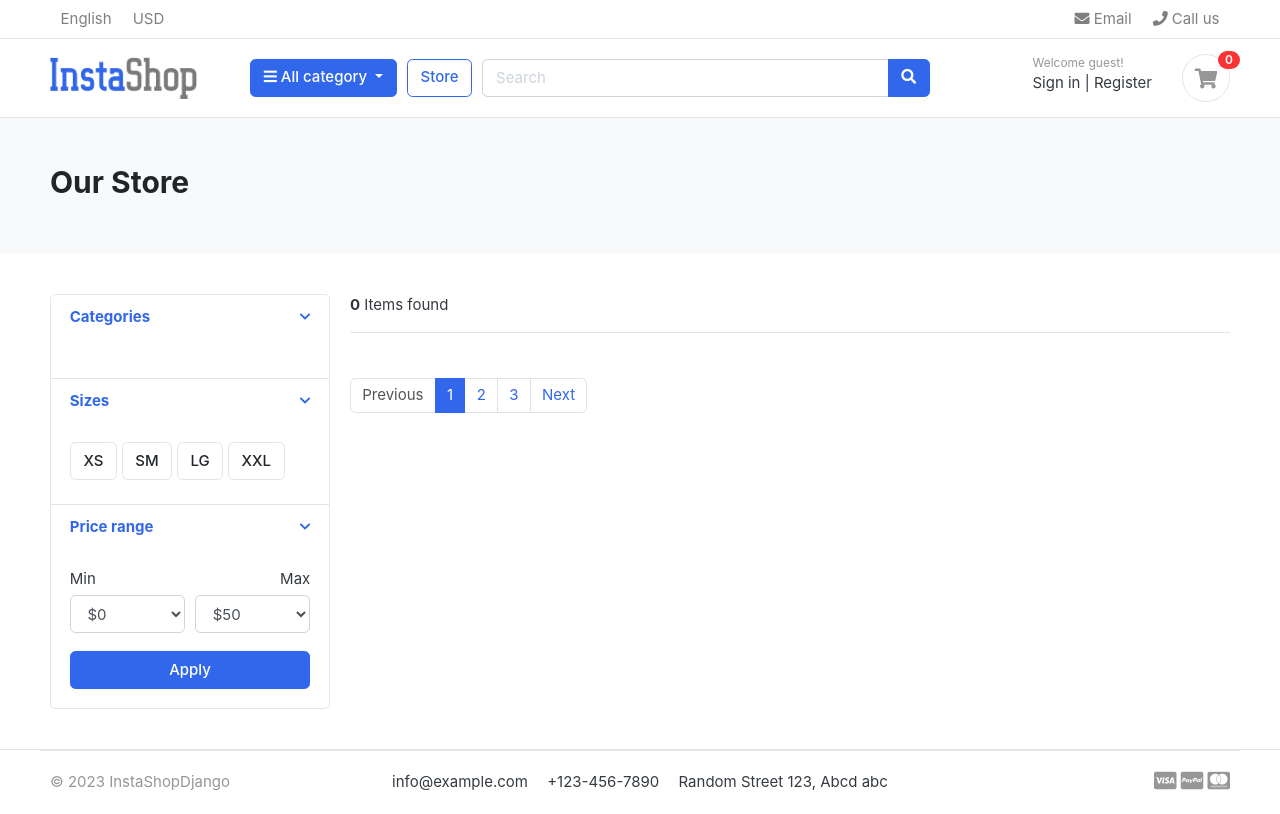
After one commit to PyMustafa/InstaShop, a Django app: page /store/ in a window 1280 px wide. The commit adds this page. Run offline with Django 5.2, Linux system fonts and the light colour scheme; data that the repository does not hold is empty; some libraries are stand-ins or nearby versions; some web fonts are replaced.

Commit message:
Store templates & context_processors

```diff
--- a/core/settings/base.py
+++ b/core/settings/base.py
@@ -65,6 +65,8 @@ TEMPLATES = [
                 'django.template.context_processors.request',
                 'django.contrib.auth.context_processors.auth',
                 'django.contrib.messages.context_processors.messages',
+
+                'utils.context_processors.categories_context',
             ],
         },
     },
--- a/core/urls.py
+++ b/core/urls.py
@@ -17,10 +17,12 @@ Including another URLconf
 from django.conf import settings
 from django.conf.urls.static import static
 from django.contrib import admin
-from django.urls import path
+from django.urls import path, include
 from store import views
 
 urlpatterns = [
     path('admin/', admin.site.urls),
-    path('', views.home, name='home')
+    path('', views.home, name='home'),
+    path('store/', include('store.urls'))
+
 ] + static(settings.MEDIA_URL, document_root=settings.MEDIA_ROOT)
--- a/store/models.py
+++ b/store/models.py
@@ -1,4 +1,5 @@
 from django.db import models
+from django.urls import reverse
 from django.utils.text import slugify
 
 
@@ -25,6 +26,9 @@ class Category(models.Model):
         verbose_name = "Category"
         verbose_name_plural = "Categories"
         ordering = ['-created_at']
+
+    def get_url(self):
+        return reverse('category-products', args=[self.slug])
 
     def save(self, *args, **kwargs):
         if not self.slug:
--- /dev/null
+++ b/store/templates/store/store.html
@@ -0,0 +1,171 @@
+{% extends 'base.html' %}
+{% load static %}
+
+{% block content %}
+    <!-- ========================= SECTION PAGETOP ========================= -->
+    <section class="section-pagetop bg">
+        <div class="container">
+            <h2 class="title-page">Our Store</h2>
+
+        </div> <!-- container //  -->
+    </section>
+    <!-- ========================= SECTION INTRO END// ========================= -->
+
+    <!-- ========================= SECTION CONTENT ========================= -->
+    <section class="section-content padding-y">
+        <div class="container">
+
+            <div class="row">
+                <aside class="col-md-3">
+
+                    <div class="card">
+                        <article class="filter-group">
+                            <header class="card-header">
+                                <a href="#" data-toggle="collapse" data-target="#collapse_1" aria-expanded="true"
+                                   class="">
+                                    <i class="icon-control fa fa-chevron-down"></i>
+                                    <h6 class="title">Categories</h6>
+                                </a>
+                            </header>
+                            <div class="filter-content collapse show" id="collapse_1" style="">
+                                <div class="card-body">
+
+                                    <ul class="list-menu">
+                                        {% for cat in categories %}
+                                            <li><a href="{{ cat.get_url }}"><b>{{ cat.name }}</b></a></li>
+                                        {% endfor %}
+                                    </ul>
+
+                                </div> <!-- card-body.// -->
+                            </div>
+                        </article> <!-- filter-group  .// -->
+                        <article class="filter-group">
+                            <header class="card-header">
+                                <a href="#" data-toggle="collapse" data-target="#collapse_4" aria-expanded="true"
+                                   class="">
+                                    <i class="icon-control fa fa-chevron-down"></i>
+                                    <h6 class="title">Sizes </h6>
+                                </a>
+                            </header>
+                            <div class="filter-content collapse show" id="collapse_4" style="">
+                                <div class="card-body">
+                                    <label class="checkbox-btn">
+                                        <input type="checkbox">
+                                        <span class="btn btn-light"> XS </span>
+                                    </label>
+
+                                    <label class="checkbox-btn">
+                                        <input type="checkbox">
+                                        <span class="btn btn-light"> SM </span>
+                                    </label>
+
+                                    <label class="checkbox-btn">
+                                        <input type="checkbox">
+                                        <span class="btn btn-light"> LG </span>
+                                    </label>
+
+                                    <label class="checkbox-btn">
+                                        <input type="checkbox">
+                                        <span class="btn btn-light"> XXL </span>
+                                    </label>
+                                </div><!-- card-body.// -->
+                            </div>
+                        </article> <!-- filter-group .// -->
+
+                        <article class="filter-group">
+                            <header class="card-header">
+                                <a href="#" data-toggle="collapse" data-target="#collapse_3" aria-expanded="true"
+                                   class="">
+                                    <i class="icon-control fa fa-chevron-down"></i>
+                                    <h6 class="title">Price range </h6>
+                                </a>
+                            </header>
+                            <div class="filter-content collapse show" id="collapse_3" style="">
+                                <div class="card-body">
+
+                                    <div class="form-row">
+                                        <div class="form-group col-md-6">
+                                            <label>Min</label>
+                                            <!-- <input class="form-control" placeholder="$0" type="number"> -->
+                                            <select class="mr-2 form-control">
+                                                <option value="0">$0</option>
+                                                <option value="50">$50</option>
+                                                <option value="100">$100</option>
+                                                <option value="150">$150</option>
+                                                <option value="200">$200</option>
+                                                <option value="500">$500</option>
+                                                <option value="1000">$1000</option>
+                                            </select>
+                                        </div>
+                                        <div class="form-group text-right col-md-6">
+                                            <label>Max</label>
+                                            <select class="mr-2 form-control">
+                                                <option value="50">$50</option>
+                                                <option value="100">$100</option>
+                                                <option value="150">$150</option>
+                                                <option value="200">$200</option>
+                                                <option value="500">$500</option>
+                                                <option value="1000">$1000</option>
+                                                <option value="2000">$2000+</option>
+                                            </select>
+                                        </div>
+                                    </div> <!-- form-row.// -->
+                                    <button class="btn btn-block btn-primary">Apply</button>
+                                </div><!-- card-body.// -->
+                            </div>
+                        </article> <!-- filter-group .// -->
+
+                    </div> <!-- card.// -->
+
+                </aside> <!-- col.// -->
+                <main class="col-md-9">
+
+                    <header class="border-bottom mb-4 pb-3">
+                        <div class="form-inline">
+                            <span class="mr-md-auto"><b>{{ product_count }}</b> Items found </span>
+
+                        </div>
+                    </header><!-- sect-heading -->
+
+                    <div class="row">
+                        {% for product in products %}
+                            <div class="col-md-4">
+                                <figure class="card card-product-grid">
+                                    <div class="img-wrap">
+                                        <img src="{{ product.image.url }}">
+
+                                    </div> <!-- img-wrap.// -->
+                                    <figcaption class="info-wrap">
+                                        <div class="fix-height">
+                                            <a href="./product-detail.html" class="title">{{ product.name }}</a>
+                                            <div class="price-wrap mt-2">
+                                                <span class="price">${{ product.price }}</span>
+                                            </div> <!-- price-wrap.// -->
+                                        </div>
+                                        <a href="#" class="btn btn-block btn-primary">Add to cart </a>
+                                    </figcaption>
+                                </figure>
+                            </div> <!-- col.// -->
+                        {% endfor %}
+                    </div> <!-- row end.// -->
+
+
+                    <nav class="mt-4" aria-label="Page navigation sample">
+                        <ul class="pagination">
+                            <li class="page-item disabled"><a class="page-link" href="#">Previous</a></li>
+                            <li class="page-item active"><a class="page-link" href="#">1</a></li>
+                            <li class="page-item"><a class="page-link" href="#">2</a></li>
+                            <li class="page-item"><a class="page-link" href="#">3</a></li>
+                            <li class="page-item"><a class="page-link" href="#">Next</a></li>
+                        </ul>
+                    </nav>
+
+                </main> <!-- col.// -->
+
+            </div>
+
+        </div> <!-- container .//  -->
+    </section>
+    <!-- ========================= SECTION CONTENT END// ========================= -->
+
+{% endblock content %}
--- /dev/null
+++ b/store/urls.py
@@ -0,0 +1,6 @@
+from django.urls import path
+from . import views
+urlpatterns = [
+    path('', views.store, name='store'),
+    path('<slug:category_slug>/', views.store, name='category-products'),
+]
--- a/store/views.py
+++ b/store/views.py
@@ -1,4 +1,4 @@
-from django.shortcuts import render
+from django.shortcuts import render, get_object_or_404
 
 from store.models import Product, Category
 
@@ -9,6 +9,23 @@ def home(request):
     product_count = products.count()
     context = {
         'products': products,
+    }
+    return render(request, 'home.html', context)
+
+
+def store(request, category_slug=None):
+    products = None
+    category = None
+
+    if category_slug:
+        category = get_object_or_404(Category, slug=category_slug)
+        products = Product.objects.filter(category=category, is_available=True)
+    else:
+        products = Product.objects.all().filter(is_available=True)
+
+    product_count = products.count()
+    context = {
+        'products': products,
         'product_count': product_count,
     }
-    return render(request, 'home.html', context)
+    return render(request, 'store/store.html', context)
--- a/templates/home.html
+++ b/templates/home.html
@@ -19,7 +19,7 @@
         <div class="container">
 
             <header class="section-heading">
-                <a href="./store.html" class="btn btn-outline-primary float-right">See all</a>
+                <a href="{% url 'store' %}" class="btn btn-outline-primary float-right">See all</a>
                 <h3 class="section-title">Popular products</h3>
             </header><!-- sect-heading -->
 
--- a/templates/includes/navbar.html
+++ b/templates/includes/navbar.html
@@ -28,7 +28,7 @@
         <div class="container">
             <div class="row align-items-center">
                 <div class="col-lg-2 col-md-3 col-6">
-                    <a href="store" class="brand-wrap">
+                    <a href="{% url 'home' %}" class="brand-wrap">
                         <img class="logo" src="{% static './images/logo.png' %}" alt="logo">
                     </a> <!-- brand-wrap.// -->
                 </div>
@@ -38,16 +38,13 @@
                             <i class="fa fa-bars"></i> All category
                         </button>
                         <div class="dropdown-menu">
-                            <a class="dropdown-item" href="#">Machinery / Mechanical Parts / Tools </a>
-                            <a class="dropdown-item" href="#">Consumer Electronics / Home Appliances </a>
-                            <a class="dropdown-item" href="#">Auto / Transportation</a>
-                            <a class="dropdown-item" href="#">Apparel / Textiles / Timepieces </a>
-                            <a class="dropdown-item" href="#">Home & Garden / Construction / Lights </a>
-                            <a class="dropdown-item" href="#">Beauty & Personal Care / Health </a>
+                            {% for cat in categories %}
+                                <a class="dropdown-item" href="{{ cat.get_url }}">{{ cat.name }}</a>
+                            {% endfor %}
                         </div>
                     </div>  <!-- category-wrap.// -->
                 </div> <!-- col.// -->
-                <a href="./store.html" class="btn btn-outline-primary">Store</a>
+                <a href="{% url 'store' %}" class="btn btn-outline-primary">Store</a>
                 <div class="col-lg  col-md-6 col-sm-12 col">
                     <form action="#" class="search">
                         <div class="input-group w-100">
--- /dev/null
+++ b/utils/context_processors.py
@@ -0,0 +1,6 @@
+from store.models import Category
+
+
+def categories_context(request):
+    categories = Category.objects.all()
+    return {'categories': categories}
```
